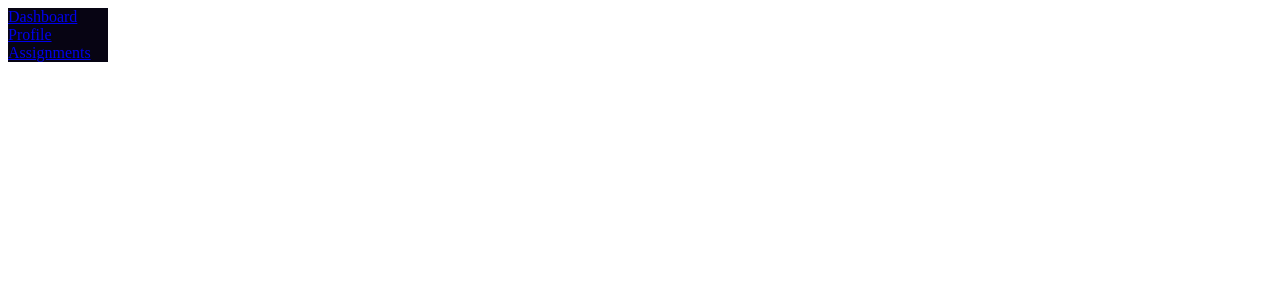
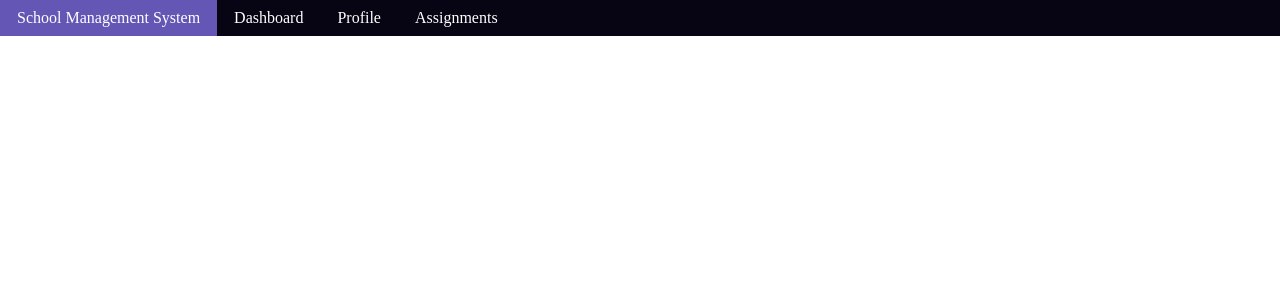
Before and after one commit to theyashshahs/school-management, a Django app: template templates/home/base.html in a window 1280 px wide. Shown: the top 300 px of the page. Run offline with Django 3.2, Linux system fonts and the light colour scheme; the template is opened without the code that fills it, so the values that code supplies are empty.

Commit message:
icon added and navbar created

```diff
--- a/school_management/urls.py
+++ b/school_management/urls.py
@@ -4,13 +4,16 @@
 from django.conf.urls.static import static
 from django.contrib.staticfiles.urls import staticfiles_urlpatterns
 
+from . import views
+
 app_name = 'home'
 
 urlpatterns = [
+    path('', views.home, name='landing'),
     path('admin/', admin.site.urls),
-    path('student/', include('student.urls', namespace='student')),
-    path('teacher/', include('teacher.urls', namespace='teacher')),
-    path('administration/', include('administration.urls', namespace='administration')),
+    # path('student/', include('student.urls', namespace='student')),
+    # path('teacher/', include('teacher.urls', namespace='teacher')),
+    # path('administration/', include('administration.urls', namespace='administration')),
 ]
 
 urlpatterns += staticfiles_urlpatterns()
--- /dev/null
+++ b/school_management/views.py
@@ -0,0 +1,5 @@
+from django.shortcuts import render
+
+
+def home(request):
+    return render(request, 'home/base.html')
--- a/static/css/style.css
+++ b/static/css/style.css
@@ -1,7 +1,28 @@
+body {
+    margin: 0px;
+}
+
 ul {
     list-style-type: none;
     margin: 0;
     padding: 0;
-    width: 100px;
+    overflow: hidden;
     background-color: #070413;
 }
+
+li {
+    float: left;
+}
+
+li a {
+    display: block;
+    color: white;
+    padding: 9px 17px;
+    text-decoration: none;
+}
+
+/* When the link is hovered on, its color will change */
+li a:hover {
+    background-color: #6356B5;
+    color: white;
+}
--- a/templates/home/base.html
+++ b/templates/home/base.html
@@ -6,13 +6,15 @@
         <meta charset="utf-8" />
         <title>{% block title %} School Management System {% endblock %}</title>
 
-        <link rel="shortcut icon" type="image/png" href="#"/>
+        <link rel="shortcut icon" type="image/png" href="{% static 'favicon.ico' %}"/>
         <link rel="stylesheet" type="text/css" href="{% static 'css/style.css' %}"/>
     </head>
 
     <body>
-        <div class="navbar">
             <ul>
+                <li>
+                    <a href="#">School Management System</a>
+                </li>
                 <li>
                     <a href="#">Dashboard</a>
                 </li>
@@ -23,7 +25,6 @@
                     <a href="#">Assignments</a>
                 </li>
             </ul>
-        </div>
         {% block body %} {% endblock %}
     </body>
 </html>
```
Also changed, not shown: school_management/settings.py (+6 -1 lines), administration/migrations/0002_auto_20200522_2342.py (added), static/favicon.ico (added), student/migrations/0002_auto_20200522_2342.py (added).
